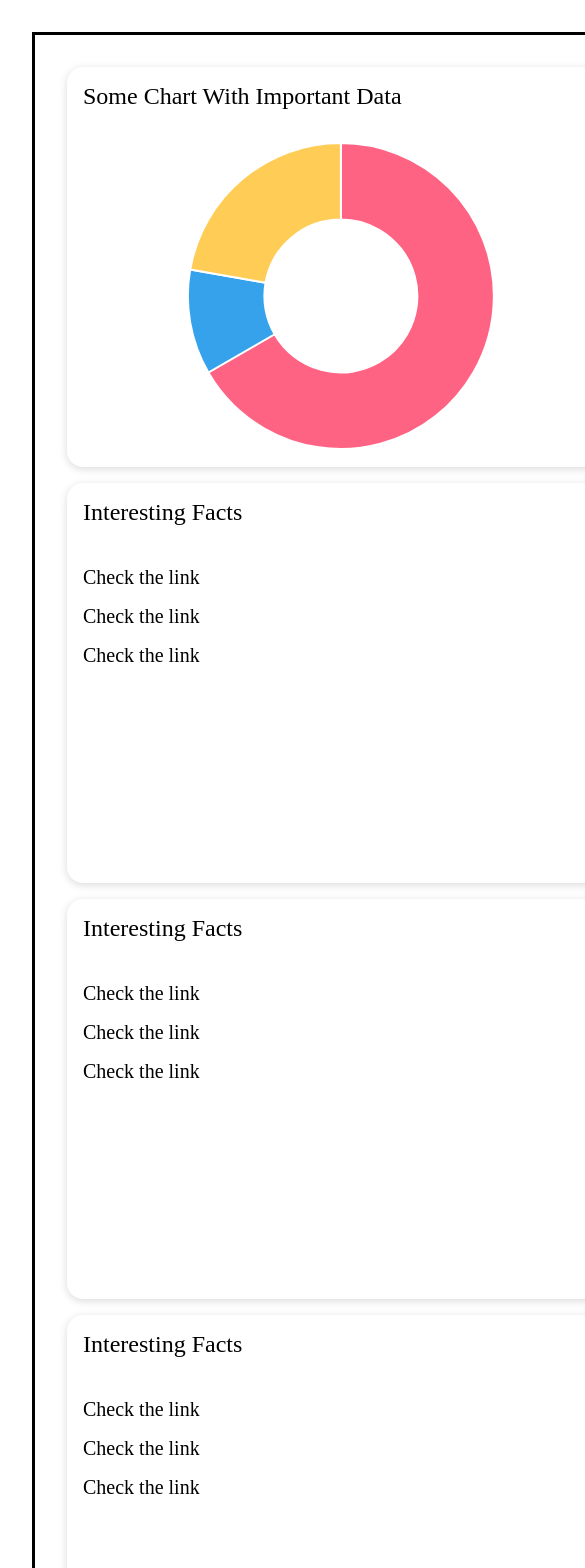
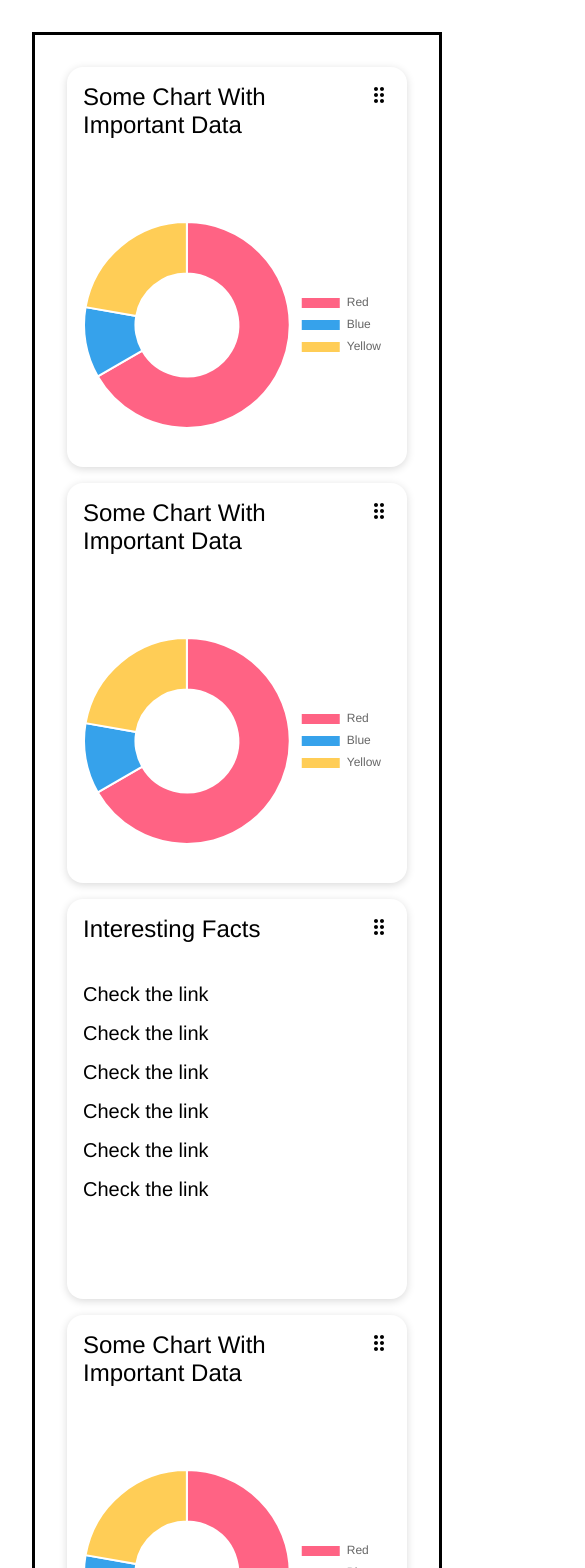
Before and after one commit to Raskolnikoff-D-503/Understand-AI, a React app: page / in a window 390 px wide. Shown: the top 1568 px of the page, 585 px wide, since content can reach past the window. Built offline with nearby package versions, Linux system fonts and the light colour scheme.

Commit message:
configurated responsive design, added fonts

```diff
--- a/src/components/Section/Section.scss
+++ b/src/components/Section/Section.scss
@@ -12,7 +12,7 @@
     grid-template-rows: min-content;
     gap: 16px;
 
-    @media screen and (max-width: 768px) {
+    @media screen and (max-width: 1007px) {
       grid-template-columns: 1fr;
     }
   }
--- a/src/components/Section/Section.tsx
+++ b/src/components/Section/Section.tsx
@@ -24,7 +24,7 @@ const ITEMS: ItemType[] = [
   {
     id: '2',
     className: 'section__card',
-    Component: CardWithListExample,
+    Component: CardWithChartExample,
   },
   {
     id: '3',
@@ -34,7 +34,7 @@ const ITEMS: ItemType[] = [
   {
     id: '4',
     className: 'section__card',
-    Component: CardWithListExample,
+    Component: CardWithChartExample,
   },
   {
     id: '5',
--- a/src/global.scss
+++ b/src/global.scss
@@ -2,6 +2,10 @@
   box-sizing: border-box;
   padding: 0;
   margin: 0;
+}
+
+body {
+  font-family: Helvetica, Sans-Serif;
 }
 
 body,
--- a/src/shared/UI/Card/Card.scss
+++ b/src/shared/UI/Card/Card.scss
@@ -1,4 +1,13 @@
 .card {
   border-radius: 16px;
   box-shadow: rgba(0, 0, 0, 0.15) 0px 2px 8px;
+
+  &__title-container {
+    display: flex;
+    justify-content: right;
+  }
+
+  &__icon-wrapper {
+    padding: 16px;
+  }
 }
--- a/src/shared/UI/Card/Card.tsx
+++ b/src/shared/UI/Card/Card.tsx
@@ -1,15 +1,31 @@
 import React, {ReactNode} from 'react';
+import {Title} from '@/shared/UI';
+import {DraggableIcon} from '@/shared/icons';
+import {SIZE} from '@/shared/constants';
+
 import './Card.scss';
 
 type Props = {
   id?: string;
   className?: string;
+  title?: string;
+  isDraggable?: boolean;
   children: ReactNode;
 };
 
-export const Card = ({id, className, children}: Props) => {
+export const Card = ({id, className, title, isDraggable = false, children}: Props) => {
   return (
     <div id={id} className={`card ${className}`}>
+      {(title || isDraggable) && (
+        <div className="card__title-container">
+          {title && <Title size={SIZE.SMALL}>{title}</Title>}
+          {isDraggable && (
+            <div className="card__icon-wrapper">
+              <DraggableIcon />
+            </div>
+          )}
+        </div>
+      )}
       {children}
     </div>
   );
--- a/src/shared/UI/Title/Title.scss
+++ b/src/shared/UI/Title/Title.scss
@@ -1,5 +1,6 @@
 .title {
   padding: 16px;
+  width: 100%;
   height: fit-content;
 
   &--large {
--- /dev/null
+++ b/src/shared/icons.tsx
@@ -0,0 +1,14 @@
+import React from 'react';
+
+export const DraggableIcon = () => (
+  <svg
+    xmlns="http://www.w3.org/2000/svg"
+    width="24"
+    height="24"
+    viewBox="0 0 24 24"
+    id="drag-indicator"
+  >
+    <path fill="none" d="M0 0h24v24H0V0z"></path>
+    <path d="M11 18c0 1.1-.9 2-2 2s-2-.9-2-2 .9-2 2-2 2 .9 2 2zm-2-8c-1.1 0-2 .9-2 2s.9 2 2 2 2-.9 2-2-.9-2-2-2zm0-6c-1.1 0-2 .9-2 2s.9 2 2 2 2-.9 2-2-.9-2-2-2zm6 4c1.1 0 2-.9 2-2s-.9-2-2-2-2 .9-2 2 .9 2 2 2zm0 2c-1.1 0-2 .9-2 2s.9 2 2 2 2-.9 2-2-.9-2-2-2zm0 6c-1.1 0-2 .9-2 2s.9 2 2 2 2-.9 2-2-.9-2-2-2z"></path>
+  </svg>
+);
--- a/src/widgets/CardWithChartExample/CardWithChartExample.scss
+++ b/src/widgets/CardWithChartExample/CardWithChartExample.scss
@@ -5,6 +5,7 @@
   border-radius: 16px;
 
   &__container {
+    width: 100%;
     height: calc(100% - 60px);
     padding: 16px;
     display: flex;
--- a/src/widgets/CardWithChartExample/CardWithChartExample.tsx
+++ b/src/widgets/CardWithChartExample/CardWithChartExample.tsx
@@ -1,8 +1,7 @@
 import React from 'react';
 import {Chart as ChartJS, ArcElement, Tooltip, Legend, ChartOptions, ChartData} from 'chart.js';
 import {Doughnut} from 'react-chartjs-2';
-import {Card, Title} from '@/shared/UI';
-import {SIZE} from '@/shared/constants';
+import {Card} from '@/shared/UI';
 
 import './CardWithChartExample.scss';
 
@@ -28,13 +27,17 @@ const options: ChartOptions = {
   responsive: true,
   maintainAspectRatio: true,
   plugins: {legend: {position: 'right'}},
-  aspectRatio: 2,
+  aspectRatio: 1,
 };
 
 export const CardWithChartExample = ({id, className}: Props) => {
   return (
-    <Card id={id} className={`card-with-chart ${className}`}>
-      <Title size={SIZE.SMALL}>Some Chart With Important Data</Title>
+    <Card
+      id={id}
+      className={`card-with-chart ${className}`}
+      title="Some Chart With Important Data"
+      isDraggable
+    >
       <div className="card-with-chart__container">
         <Doughnut data={data} options={options} />
       </div>
--- a/src/widgets/CardWithListExample/CardWithListExample.tsx
+++ b/src/widgets/CardWithListExample/CardWithListExample.tsx
@@ -1,6 +1,5 @@
 import React from 'react';
-import {Card, CustomLink, Title} from '@/shared/UI';
-import {SIZE} from '@/shared/constants';
+import {Card, CustomLink} from '@/shared/UI';
 
 import './CardWithListExample.scss';
 
@@ -25,27 +24,26 @@ const cardItems = [
     title: 'Check the link',
     to: '/',
   },
-  // {
-  //   id: '456',
-  //   title: 'Check the link',
-  //   to: '/',
-  // },
-  // {
-  //   id: '567',
-  //   title: 'Check the link',
-  //   to: '/',
-  // },
-  // {
-  //   id: '678',
-  //   title: 'Check the link',
-  //   to: '/',
-  // }
+  {
+    id: '456',
+    title: 'Check the link',
+    to: '/',
+  },
+  {
+    id: '567',
+    title: 'Check the link',
+    to: '/',
+  },
+  {
+    id: '678',
+    title: 'Check the link',
+    to: '/',
+  },
 ];
 
 export const CardWithListExample = ({id, className}: Props) => {
   return (
-    <Card id={id} className={`card-with-list ${className}`}>
-      <Title size={SIZE.SMALL}>Interesting Facts</Title>
+    <Card id={id} className={`card-with-list ${className}`} title="Interesting Facts" isDraggable>
       <ul className="card-with-list__list">
         {cardItems.map((item) => (
           <li className="card-with-list__list-item" key={item.id}>
```
Lines whose indentation alone changed are shown as unchanged.
